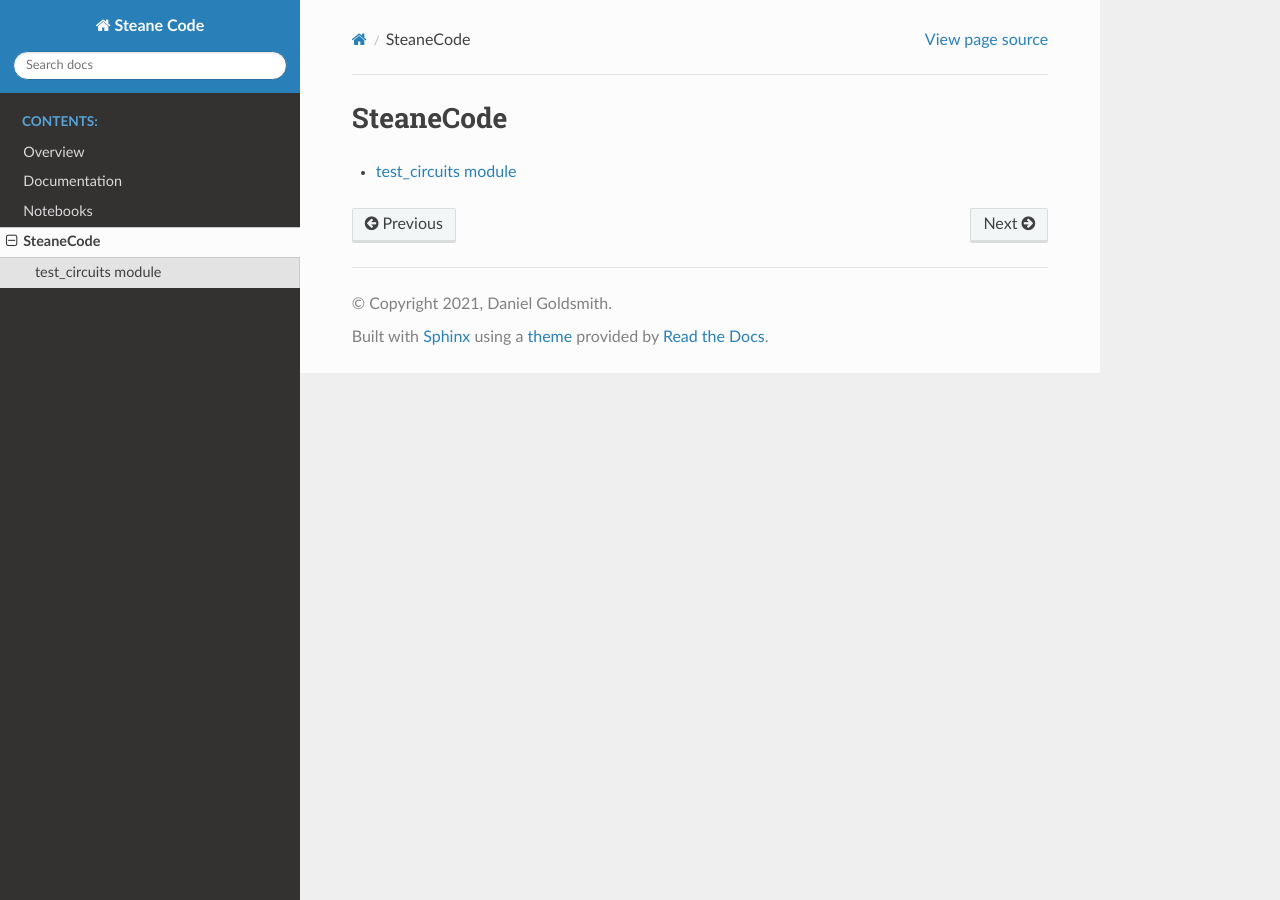
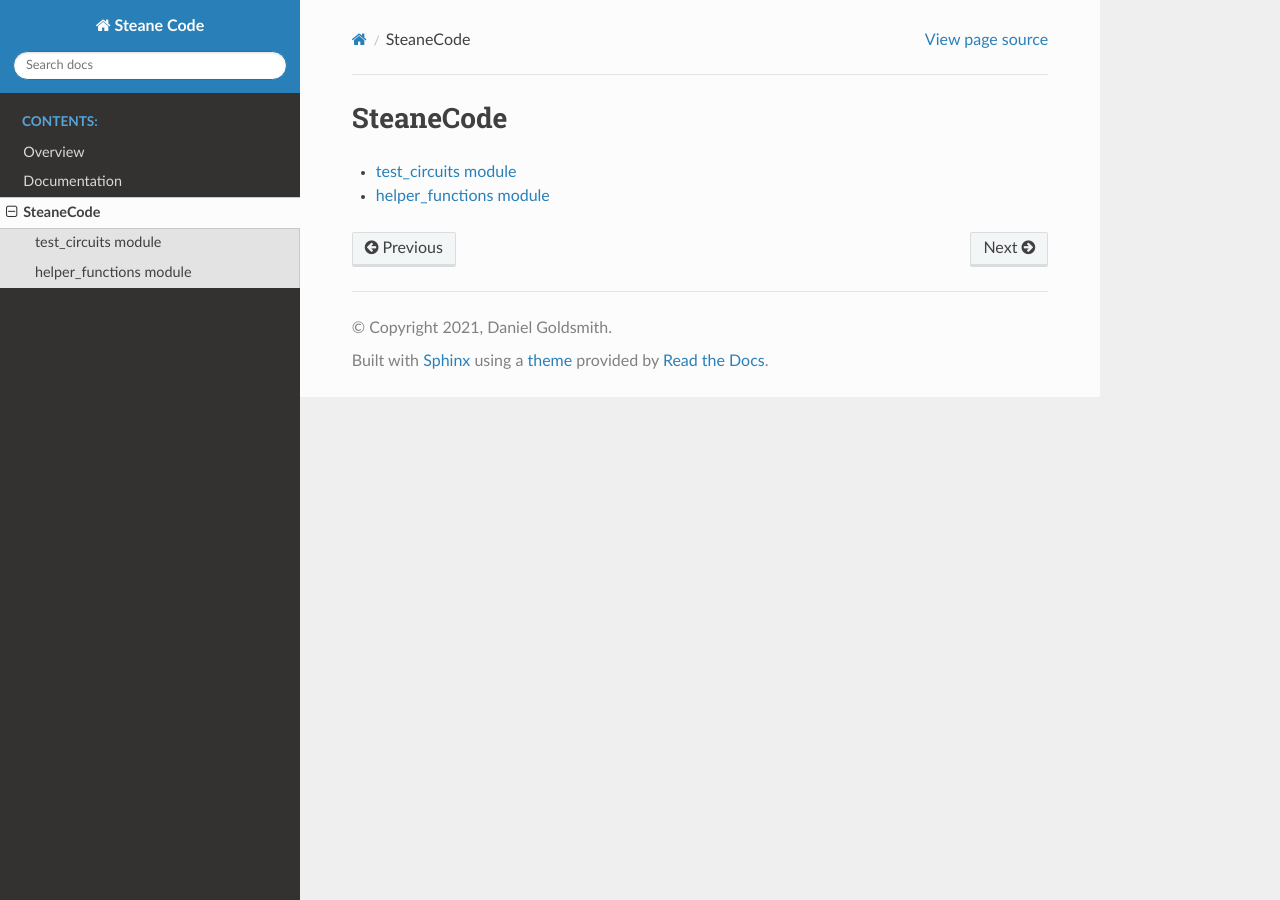
Before and after one commit to goldsmdn/SteaneCode, a Sphinx documentation site: the page built from docs/modules.rst, in a window 1280 px wide. Built offline with Sphinx 7.4.7 and the Read the Docs theme 2.0.0, drawn with Linux system fonts in a browser that asks for light colours; pages that are not in the unit, such as notebooks, are missing from menus.

```diff
--- /dev/null
+++ b/docs/helper_functions.rst
@@ -0,0 +1,7 @@
+helper_functions module
+=======================
+
+.. automodule:: helper_functions
+   :members:
+   :undoc-members:
+   :show-inheritance:
--- a/docs/index.rst
+++ b/docs/index.rst
@@ -11,7 +11,6 @@ Steane Code automatically generated project documentation
 
    overview
    documentation
-   notebooks
    modules
 
 
--- a/docs/modules.rst
+++ b/docs/modules.rst
@@ -6,3 +6,4 @@ SteaneCode
 
    circuits
    test_circuits
+   helper_functions
```
Also changed, not shown: docs/documentation.rst (+5 -2 lines), docs/notebooks.rst (deleted, +0 -9 lines).
